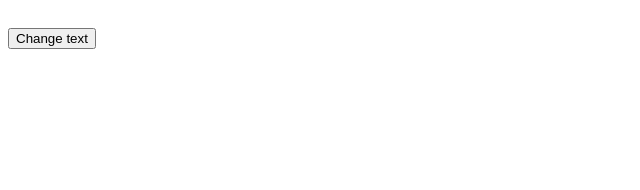
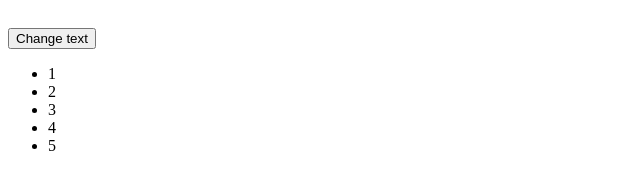
Before and after one commit to Wdyffs/BookingApp, a React (Create React App) app in the folder client/: page / in a window 1280 px wide. Shown: the part 168-358 px from the top of the page, without its empty margins (0-640 px from the left). Built offline with nearby package versions, Linux system fonts and the light colour scheme.

Commit message:
feat: create a list of numbers

```diff
--- /dev/null
+++ b/client/src/List.jsx
@@ -0,0 +1,19 @@
+import React from "react";
+
+function ListItem(props) {
+  return (
+    <li>{props.value}</li>
+  )
+}
+
+export function List(props) {
+  const numbers = props.numbers
+  const listItems = numbers.map((number) => {
+    return (
+      <ListItem key={number.toString()} value={number} />
+    )
+  })
+  return <ul>
+    {listItems}
+  </ul>
+}
--- a/client/src/index.js
+++ b/client/src/index.js
@@ -5,6 +5,7 @@ import App from './App';
 import reportWebVitals from './reportWebVitals';
 import { Clock } from './Clock';
 import { TextControl } from './Text';
+import { List } from './List';
 
 
 ReactDOM.render(
@@ -12,6 +13,7 @@ ReactDOM.render(
     <App />
     <Clock />
     <TextControl />
+    <List numbers={[1, 2, 3, 4, 5]} />
   </React.StrictMode>,
   document.getElementById('root')
 );
```
